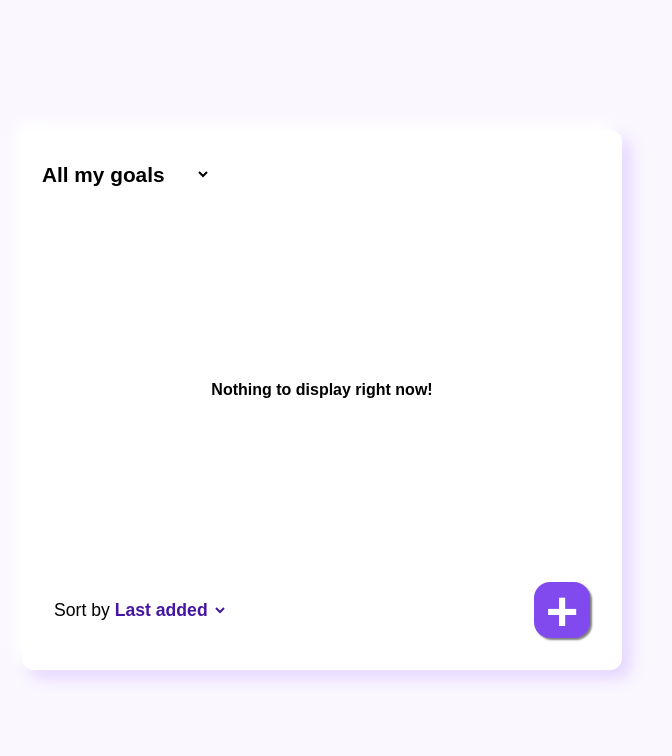
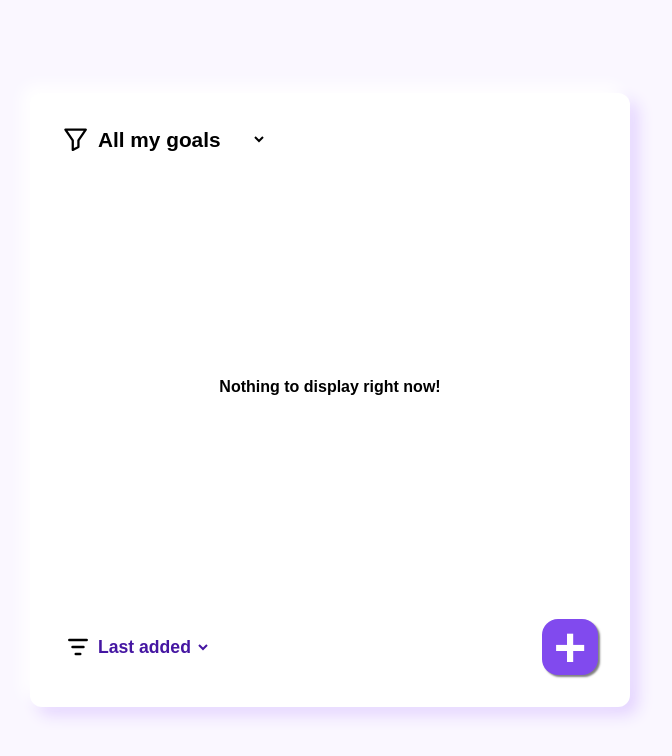
Before and after one commit to daxhoDev/whats-next, a React (Vite) app: page / in a window 1280 px wide. Shown: the top 756 px of the page, without its empty margins (302-974 px from the left). Built offline with nearby package versions, Linux system fonts and the light colour scheme.

Commit message:
goal status change by clicking on checkbox, not the entire goal

```diff
--- a/src/FormNewGoal.jsx
+++ b/src/FormNewGoal.jsx
@@ -7,11 +7,6 @@ export default function FormNewGoal({ colors, onAddNewGoal, onToggleForm }) {
   return (
     <form
       className="form-new-goal"
-      // style={{
-      //   borderTop: `0.5em solid ${
-      //     colors.find(el => el.name === selectedColor).hex
-      //   }`,
-      // }}
       onSubmit={e => {
         e.preventDefault();
         if (!description) return;
--- a/src/Goal.jsx
+++ b/src/Goal.jsx
@@ -3,11 +3,10 @@ export default function Goal({ goal, onToggleCompleted, colors }) {
     <li
       className={`goal ${goal.isCompleted ? "completed" : ""}`}
       style={{
-        borderLeft: `0.5em solid ${
+        borderLeft: `0.5rem solid ${
           colors.find(el => el.name === goal.color).hex
         }`,
       }}
-      onClick={() => onToggleCompleted(goal)}
     >
       <input
         id={goal.id}
@@ -15,6 +14,7 @@ export default function Goal({ goal, onToggleCompleted, colors }) {
         type="checkbox"
         readOnly
         checked={goal.isCompleted}
+        onClick={() => onToggleCompleted(goal)}
       ></input>
       {goal.description}
     </li>
--- a/src/Header.jsx
+++ b/src/Header.jsx
@@ -1,6 +1,22 @@
 export default function Header({ filter, setFilter }) {
   return (
     <header className="main-header">
+      <div className="filter">
+        <svg
+          className="filter-icon"
+          xmlns="http://www.w3.org/2000/svg"
+          viewBox="0 0 24 26"
+          fill="none"
+          x="0px"
+          y="0px"
+        >
+          <path
+            fill-rule="evenodd"
+            clip-rule="evenodd"
+            d="M2.1155 3.53346C2.28857 3.20535 2.62904 3 3 3H21C21.371 3 21.7114 3.20535 21.8845 3.53346C22.0576 3.86157 22.0348 4.25853 21.8253 4.56468L15.5 13.8094V19.5C15.5 19.8788 15.286 20.225 14.9472 20.3944L9.94722 22.8944C9.63723 23.0494 9.26909 23.0329 8.97427 22.8507C8.67945 22.6684 8.5 22.3466 8.5 22V13.8094L2.1747 4.56468C1.96522 4.25853 1.94244 3.86157 2.1155 3.53346ZM4.89588 5L10.3253 12.9353C10.4391 13.1016 10.5 13.2985 10.5 13.5V20.382L13.5 18.882V13.5C13.5 13.2985 13.5609 13.1016 13.6747 12.9353L19.1041 5H4.89588Z"
+            fill="black"
+          />
+        </svg>
         <select
           name="current-list"
           className="current-list"
@@ -11,6 +27,7 @@ export default function Header({ filter, setFilter }) {
           <option value="achieved">Achieved goals</option>
           <option value="pending">Pending goals</option>
         </select>
+      </div>
 
       {/* <img className="dropdown-icon" src="x"></img> */}
     </header>
--- a/src/Sort.jsx
+++ b/src/Sort.jsx
@@ -1,7 +1,18 @@
 export default function Sort({ sortBy, setSortBy }) {
   return (
     <div className="sort">
-      <label htmlFor="sort-by">Sort by</label>
+      <svg
+        className="sort-icon"
+        xmlns="http://www.w3.org/2000/svg"
+        data-name="Layer 1"
+        viewBox="0 0 100 100"
+        x="0px"
+        y="0px"
+      >
+        <path d="M77,24H23a4,4,0,0,0,0,8H77a4,4,0,0,0,0-8Z" />
+        <path d="M71,50a4,4,0,0,0-4-4H33a4,4,0,0,0,0,8H67A4,4,0,0,0,71,50Z" />
+        <path d="M43,68a4,4,0,0,0,0,8H57a4,4,0,0,0,0-8Z" />
+      </svg>
       <select
         id="sort-by"
         value={sortBy}
--- a/src/index.scss
+++ b/src/index.scss
@@ -36,19 +36,22 @@ body {
     margin: 5vw;
     display: grid;
     grid-template-columns: minmax(60%, 600px) 1fr;
-    gap: 2rem;
-    align-items: center;
+    gap: 1rem;
+    align-items: end;
   }
+}
+
+select {
+  cursor: pointer;
 }
 
 .list-container {
   height: 100vh;
   display: grid;
-  grid-template-rows: 4.3rem 1fr auto;
+  grid-template-rows: auto 1fr auto;
   margin: 0 auto;
 
   @media (min-width: 600px) {
-    // box-shadow: 0 0 60px #00000005;
     background-color: white;
     border-radius: 12px;
     width: 100%;
@@ -77,8 +80,17 @@ body {
 }
 
 .main-header {
-  padding: 1rem;
-  padding-top: 2rem;
+  padding: 2rem;
+
+  .filter {
+    display: flex;
+    align-items: center;
+    gap: 0.3rem;
+  }
+
+  .filter-icon {
+    width: 1.7rem;
+  }
 
   .current-list {
     font: inherit;
@@ -92,14 +104,14 @@ body {
     }
   }
 
-  button {
-    border: none;
-    background-color: transparent;
-    font-weight: bold;
-    font-size: 1.1rem;
-    margin-right: 1.5rem;
-    transform: translateY(3px);
-  }
+  // button {
+  //   border: none;
+  //   background-color: transparent;
+  //   font-weight: bold;
+  //   font-size: 1.1rem;
+  //   margin-right: 1.5rem;
+  //   transform: translateY(3px);
+  // }
 }
 
 .goals-list {
@@ -108,10 +120,10 @@ body {
   display: flex;
   flex-direction: column;
   gap: 0.2rem;
+  overflow-y: scroll;
 
   @media (min-width: 600px) {
-    min-height: 20rem;
-    margin-bottom: 4rem;
+    height: 50vh;
   }
 
   .text-empty-form {
@@ -119,7 +131,6 @@ body {
   }
 
   &.empty {
-    height: 100%;
     align-items: center;
     justify-content: center;
   }
@@ -129,6 +140,7 @@ body {
   display: flex;
   align-items: center;
   padding: 1rem;
+  padding-left: 1.5rem;
   font-size: 0.95rem;
   transition: all 200ms;
 
@@ -160,22 +172,26 @@ body {
 }
 
 .sort-add-container {
-  margin: 0 2rem;
+  padding: 2rem;
   display: flex;
   justify-content: space-between;
   align-items: center;
-  margin-bottom: 2rem;
 }
 
 .sort {
   font-size: 1.1rem;
+  display: flex;
+  align-items: center;
+
+  .sort-icon {
+    width: 2rem;
+  }
 
   select {
     font: inherit;
     font-weight: bold;
     border: none;
     background-color: transparent;
-    margin-left: 1px;
     color: $color-dark;
 
     &:focus {
@@ -185,6 +201,9 @@ body {
 }
 
 .button-add-goal {
+  position: fixed;
+  bottom: 12vh;
+  right: 15vw;
   width: $add-button-size;
   height: $add-button-size;
   border-radius: 16px;
@@ -193,6 +212,10 @@ body {
   align-items: center;
   justify-content: center;
   box-shadow: 2px 2px 2px rgba(0, 0, 0, 0.5);
+
+  @media (min-width: 600px) {
+    position: static;
+  }
 }
 
 .backdrop {
```
Lines whose indentation alone changed are shown as unchanged.
